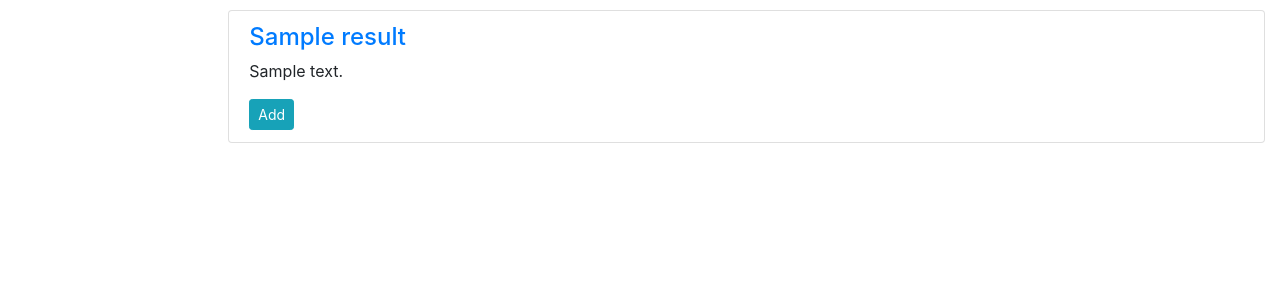
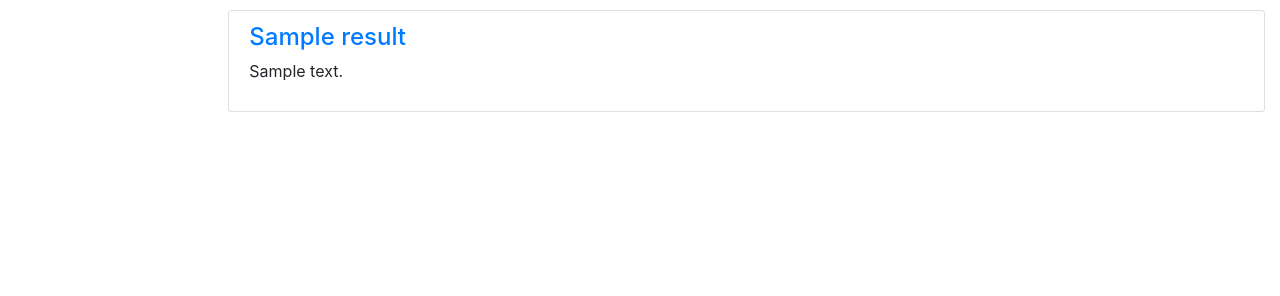
Before and after one commit to andremenezees/Rango, a Django app: template pypro/rango/templates/rango/search.html in a window 1280 px wide. Shown: the part 347-643 px from the top of the page. Run offline with Django 3.2, Linux system fonts and the light colour scheme; a user stored in the database is signed in; tables that the repository leaves empty hold one stand-in row (values such as "Sample post"); the template is opened without the code that fills it: most values are stand-ins (such as "Sample title", 1, 10 or a date in 2020); some libraries are stand-ins or nearby versions.

Commit message:
Arrumando search

```diff
--- a/pypro/rango/templates/rango/search.html
+++ b/pypro/rango/templates/rango/search.html
@@ -35,11 +35,6 @@ Search
                     <a href="{{ result.link }}">{{ result.title }}</a>
                     </h4>
                     <p class="list-group-item-text">{{ result.summary }}</p>
-                {% if user.is_authenticated %}
-						<button data-catid="{{category.id}}" data-title="{{ result.title }}"
-					 data-url="{{ result.link }}"
-						class="rango-add btn btn-info btn-sm" type="button">Add</button>
-					{% endif %}
         </div>
         {% endfor %}
         </div>
```
